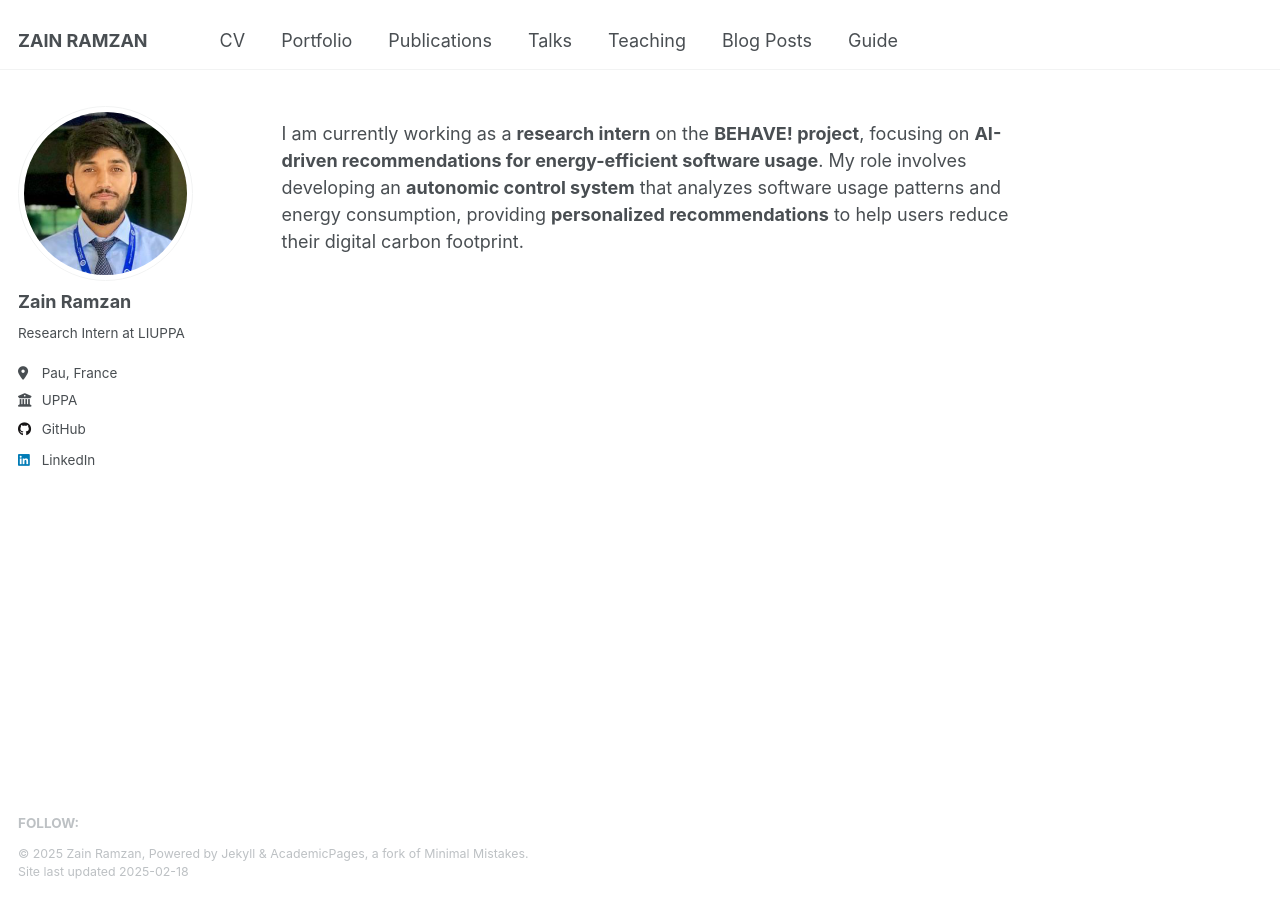
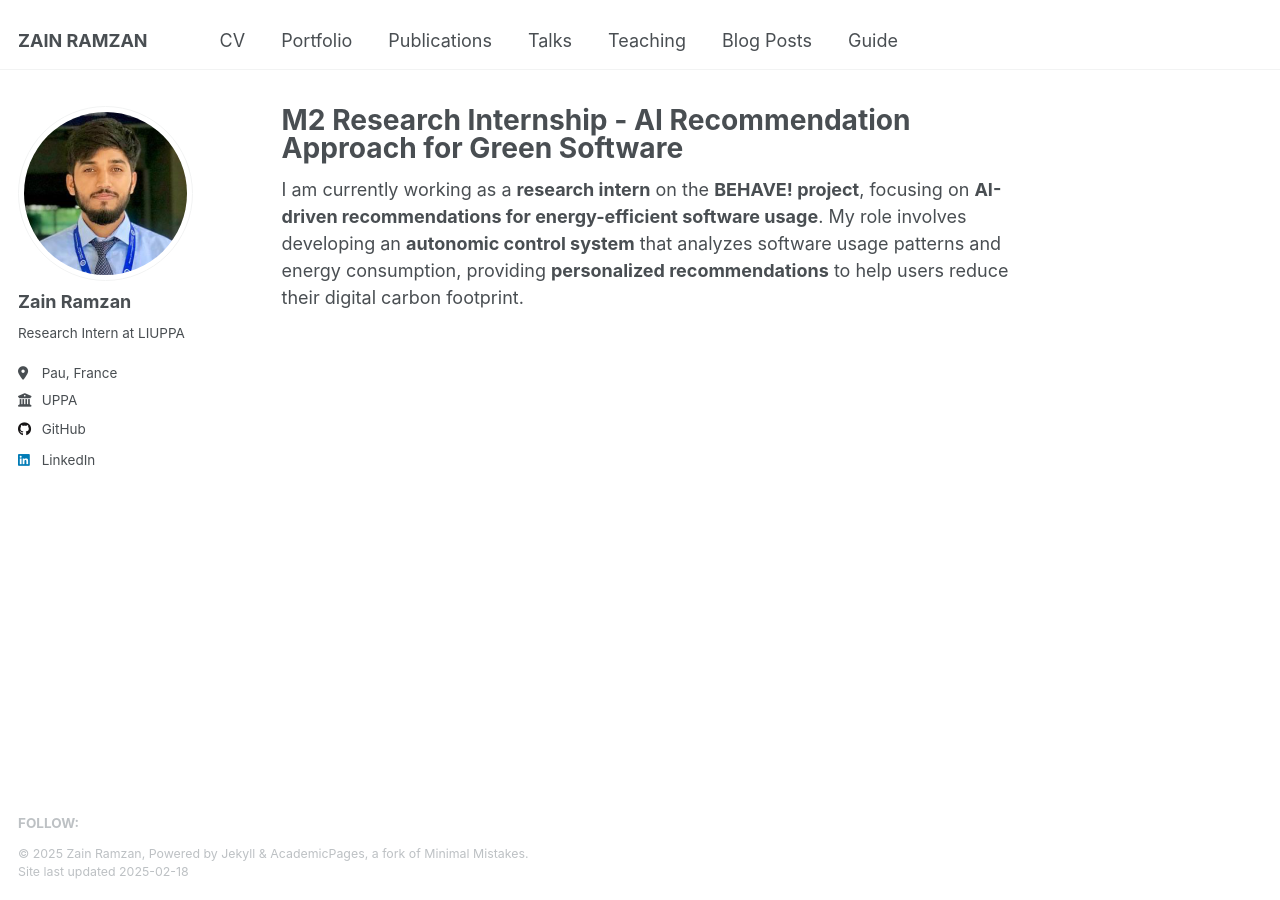
Before and after one commit to zain-ramzan/zain-ramzan.github.io, a Jekyll site: the page built from _pages/about.md, in a window 1280 px wide. Built offline with Jekyll 4.4.1, drawn with Linux system fonts in a browser that asks for light colours.

Commit message:
Update about.md

```diff
--- a/_pages/about.md
+++ b/_pages/about.md
@@ -1,6 +1,6 @@
 ---
 permalink: /
-title: ""
+title: "M2 Research Internship -  AI Recommendation Approach for Green Software"
 author_profile: true
 redirect_from:
   - /about/
```
